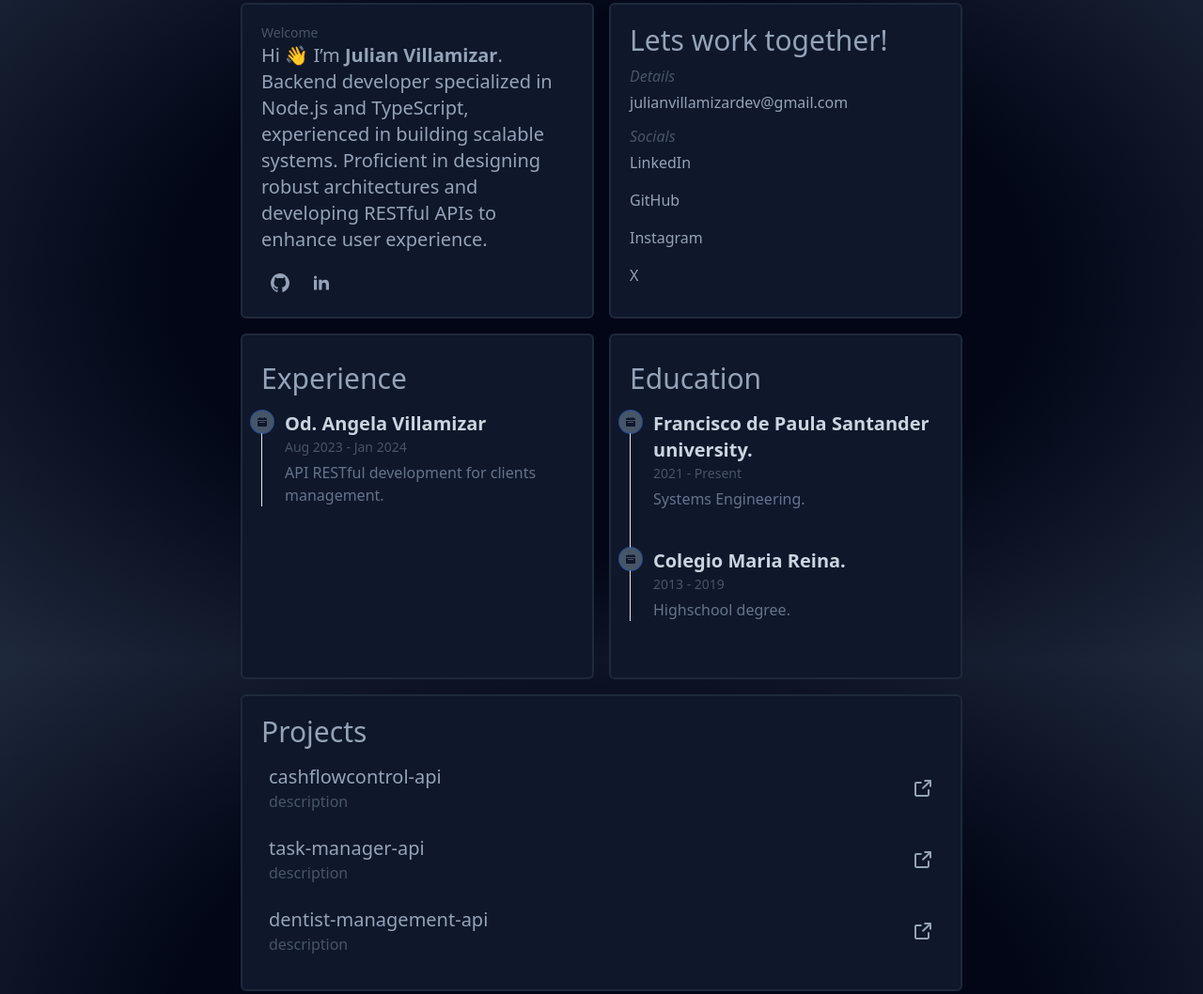
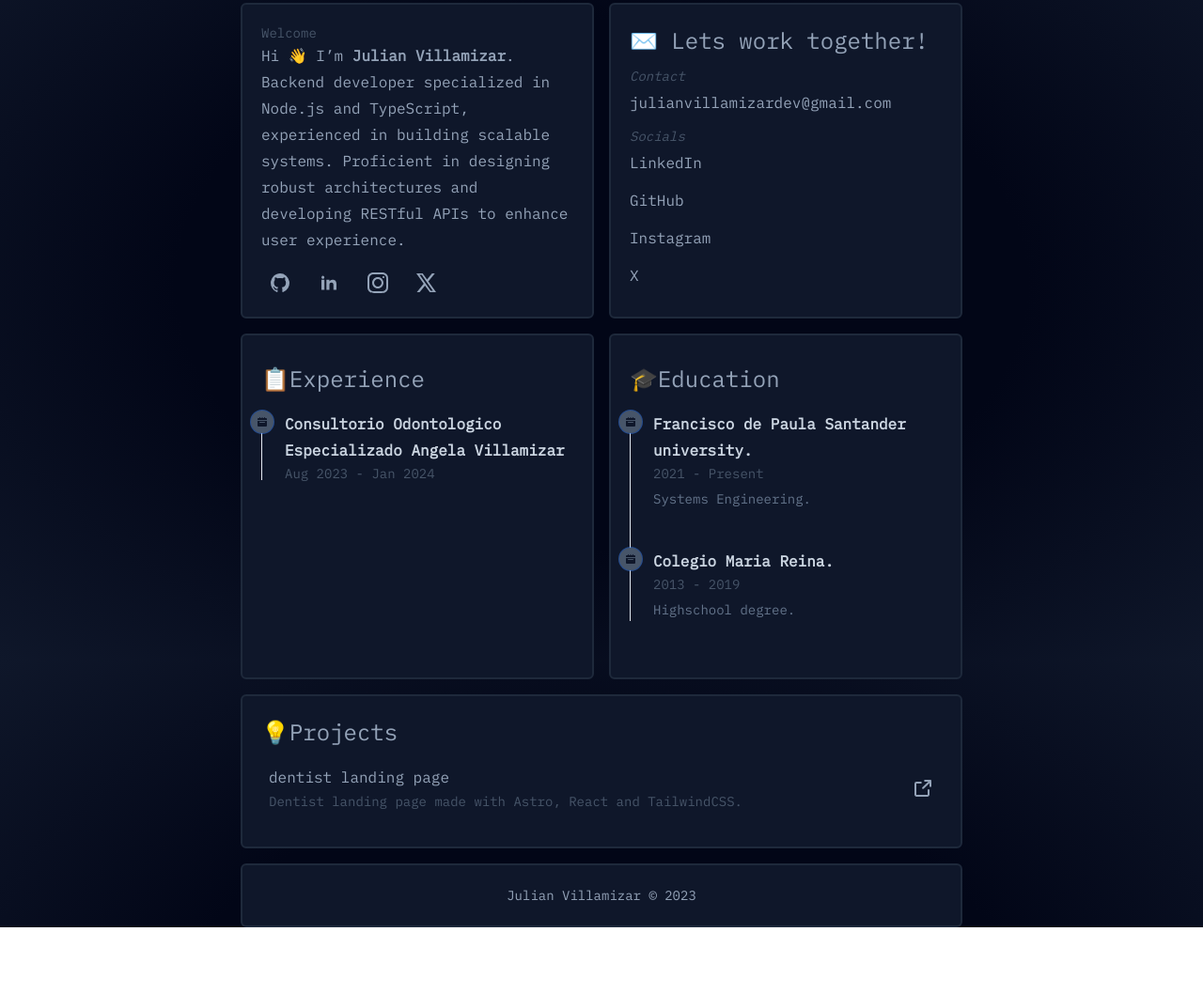
Before and after one commit to JulianVillamizarDev/portfolio, an Astro site: page / in a window 1280 px wide. Shown: the part 97-1155 px from the top of the page at 94% size. After the commit the page ends 1084 px from the top, so only its background shows below. Built offline with nearby package versions, Linux system fonts and the light colour scheme; Astro itself is replaced by a stand-in of ours.

Commit message:
projects data, responsive design and tailwind config updated

```diff
--- a/package.json
+++ b/package.json
@@ -12,6 +12,7 @@
   "dependencies": {
     "@astrojs/check": "^0.5.6",
     "@astrojs/tailwind": "^5.1.0",
+    "@fontsource/ibm-plex-mono": "^5.0.12",
     "astro": "^4.4.13",
     "astro-icon": "^1.1.0",
     "tailwindcss": "^3.4.1",
--- a/src/components/Card.astro
+++ b/src/components/Card.astro
@@ -1,9 +1,9 @@
 ---
 ---
-<div class="card overflow-hidden w-full h-full p-5 bg-primary-900 border-2 border-primary-800 rounded-md hover:bg-primary-800 duration-100">
+<div class="text-wrap overflow-hidden w-full h-full p-5 bg-primary-900 border-2 border-primary-800 rounded-md hover:border-primary-500 hover:shadow-md hover:shadow-primary-700 duration-100">
     <slot/>
 </div>
-
+<!--
 <style>
     .card:hover{
         animation: border-anm 2s infinite;
@@ -29,4 +29,4 @@
             border-left-color: #94a3b8;
         }
     }
-</style>
+</style> -->
--- a/src/components/Link.astro
+++ b/src/components/Link.astro
@@ -13,13 +13,16 @@
 
 const styles = {
     'primary': 'px-2 py-1 text-primary-400 hover:text-primary-500 hover:bg-primary-900',
-    'secondary': 'px-0 py-1 text-primary-400 hover:text-primary-200'
+    'secondary': 'px-0 py-1 text-primary-400 hover:text-primary-200 hover:underline'
 };
 ---
 
-<a href={link} class={`text-md rounded-md ${styles[style] } duration-150 flex items-center justify-between gap-2 ${additionalStyles}`}>
+<a href={link} target="_blank" class={`text-md rounded-md ${styles[style] } duration-150 flex items-center justify-between gap-2 ${additionalStyles}`}>
     {
         icon? (<Icon name={icon}/>): ''
     }
-    {text}
+    <span class="inline-block overflow-hidden">
+        {text}
+    </span>
+
 </a>
--- a/src/components/Project.astro
+++ b/src/components/Project.astro
@@ -9,10 +9,10 @@
 
 const { title, description, href } = Astro.props;
 ---
-<div class="group flex justify-between items-center my-2 p-2 hover:bg-primary-700 rounded-md hover:scale-105 duration-100">
+<a class="group flex justify-between items-center my-2 p-2 hover:bg-primary-700 rounded-md duration-100" href={href}>
     <div>
         <h3 class="text-primary-400"> { title }</h3>
         <p class="text-primary-600 group-hover:text-primary-500">{ description }</p>
     </div>
-    <a class="text-primary-400 text-lg hover:scale-110" href={ href }> <Icon name='external-link'/></a>
-</div>
+    <p class="text-primary-400 text-lg hover:scale-110"> <Icon name='external-link'/></p>
+</a>
--- a/src/layouts/Layout.astro
+++ b/src/layouts/Layout.astro
@@ -1,4 +1,6 @@
 ---
+import '@fontsource/ibm-plex-mono';
+
 interface Props {
 	title: string;
 }
@@ -16,37 +18,40 @@
 		<meta name="generator" content={Astro.generator} />
 		<title>{title}</title>
 	</head>
-	<body class="h-screen bg-[radial-gradient(ellipse_at_center,_var(--tw-gradient-stops))] from-primary-950 via-primary-950 to-primary-800">
+	<body class="h-screen bg-[radial-gradient(ellipse_at_center,_var(--tw-gradient-stops))] from-primary-950 via-primary-950 to-primary-900">
 		<slot />
 	</body>
 </html>
 
 <style is:global>
+	body {
+		font-family: 'IBM Plex Mono', monospace;
+	}
  	h1{
-		font-size: 1.875rem;
+		font-size: 1.5rem;
 		line-height: 2.25rem;
 	}
 	h2{
-		font-size: 1.5rem;
+		font-size: 1.25rem;
 		line-height: 2rem;
 	}
 	h3{
-		font-size: 1.25rem;
+		font-size: 1rem;
 		line-height: 1.75rem;
 	}
 
 	p, h4{
-		font-size: 1rem;
+		font-size: 0.875rem;
 		line-height: 1.5rem;
 	}
 
 	h5{
-		font-size: 0.875rem;
+		font-size: 0.75rem;
 		line-height: 1.25rem;
 	}
 
 	h6{
-		font-size: 0.75rem;
+		font-size: 0.65rem;
 		line-height: 1.1rem;
 	}
 </style>
--- a/src/lib/constants.ts
+++ /dev/null
@@ -1,67 +0,0 @@
-export const educationTimeline = [
-	{
-		title: 'Francisco de Paula Santander university.',
-		date: '2021 - Present',
-		description: 'Systems Engineering.'
-	},
-	{
-		title: 'Colegio Maria Reina.',
-		date: '2013 - 2019',
-		description: 'Highschool degree.'
-	}
-];
-
-export const experienceTimeline = [
-	{
-		title: 'Od. Angela Villamizar',
-		date: 'Aug 2023 - Jan 2024',
-		description: 'API RESTful development for clients management.'
-	},
-];
-
-export const projects = [
-	{
-		title: 'cashflowcontrol-api',
-		description: 'description',
-		href: '#'
-	},
-	{
-		title: 'task-manager-api',
-		description: 'description',
-		href: '#'
-	},{
-		title: 'dentist-management-api',
-		description: 'description',
-		href: '#'
-	},
-];
-
-export const links = [
-    {
-        text: '',
-        icon: 'github',
-    },
-    {
-        text: '',
-        icon: 'linkedin',
-    },
-];
-
-export const socials = [
-    {
-        text: 'LinkedIn',
-        href: '#',
-    },
-    {
-        text: 'GitHub',
-        href: '#',
-    },
-    {
-        text: 'Instagram',
-        href: '#',
-    },
-    {
-        text: 'X',
-        href: '#',
-    },
-];
--- a/src/pages/index.astro
+++ b/src/pages/index.astro
@@ -4,10 +4,10 @@
 import Timeline from '../components/Timeline.astro';
 import Project from '../components/Project.astro'
 import Layout from '../layouts/Layout.astro';
-import { educationTimeline, experienceTimeline, projects, socials, links } from '../lib/constants';
+import { educationTimeline, experienceTimeline, projects, socials } from '../utils/data';
 ---
 
-<Layout title="Welcome to Astro.">
+<Layout title="🚀 Julian Villamizar">
 	<div class="w-full h-full flex items-center justify-center">
 		<main class="px-4 lg:px-0 lg:w-3/5 h-3/4 grid gap-4 2xl:grid-cols-8 2xl:grid-rows-8 lg:grid-cols-2">
 			<div class="2xl:col-span-6 2xl:row-span-3">
@@ -19,8 +19,8 @@
 						</h3>
 						<div class="mt-4 flex gap-1">
 							{
-								links.map( link => (
-									<Link text={link.text} style='primary' icon={link.icon} additionalStyles='text-2xl'/>
+								socials.map( link => (
+									<Link text='' link={link.href} style='primary' icon={link.icon} additionalStyles='text-2xl'/>
 								))
 							}
 					</div>
@@ -31,7 +31,7 @@
 			<div class="2xl:col-span-2 2xl:row-span-3 lg:col-span-1">
 				<Card>
 					<Timeline
-					title='Experience'
+					title='📋Experience'
 					obj={ experienceTimeline }
 					/>
 				</Card>
@@ -39,16 +39,16 @@
 			<div class="2xl:col-span-2 2xl:row-span-5 2xl:col-start-7 2xl:row-start-4 lg:col-span-1">
 				<Card>
 					<Timeline
-					title='Education'
+					title='🎓Education'
 					obj={ educationTimeline }
 					/>
 				</Card>
 			</div>
 			<div class="2xl:col-span-2 2xl:row-span-5 lg:col-start-2 lg:row-start-1">
 				<Card>
-					<h1 class="text-primary-400">Lets work together!</h1>
+					<h1 class="text-primary-400">✉️ Lets work together!</h1>
 					<div class="my-2">
-						<h4 class="text-primary-600 italic">Details</h4>
+						<h4 class="text-primary-600 italic">Contact</h4>
 						<Link text='julianvillamizardev@gmail.com' link='mailto:julianvillamizardev@gmail.com' style='secondary'/>
 					</div>
 					<div class="my-2">
@@ -65,7 +65,7 @@
 			</div>
 			<div class="2xl:col-span-4 2xl:row-span-4 lg:col-span-2">
 				<Card>
-					<h1 class="text-primary-400">Projects</h1>
+					<h1 class="text-primary-400">💡Projects</h1>
 					<ul>
 						{
 							projects.map( project => (
--- /dev/null
+++ b/src/utils/data.ts
@@ -0,0 +1,51 @@
+export const educationTimeline = [
+	{
+		title: 'Francisco de Paula Santander university.',
+		date: '2021 - Present',
+		description: 'Systems Engineering.'
+	},
+	{
+		title: 'Colegio Maria Reina.',
+		date: '2013 - 2019',
+		description: 'Highschool degree.'
+	}
+];
+
+export const experienceTimeline = [
+	{
+		title: 'Consultorio Odontologico Especializado Angela Villamizar',
+		date: 'Aug 2023 - Jan 2024',
+		description: ''
+	},
+];
+
+export const projects = [
+	{
+		title: 'dentist landing page',
+		description: "Dentist landing page made with Astro, React and TailwindCSS.",
+		href: 'https://odangelavillamizar.vercel.app/',
+	},
+];
+
+export const socials = [
+    {
+        text: 'LinkedIn',
+        icon: 'github',
+		href: 'https://github.com/JulianVillamizarDev'
+    },
+    {
+        text: 'GitHub',
+        icon: 'linkedin',
+		href: 'https://www.linkedin.com/in/julian-villamizar-a0a94526a'
+    },
+	{
+        text: 'Instagram',
+		icon: 'instagram',
+        href: 'https://www.linkedin.com/in/julian-villamizar-a0a94526a',
+    },
+    {
+        text: 'X',
+		icon: 'x',
+        href: 'https://www.linkedin.com/in/julian-villamizar-a0a94526a',
+    },
+];
--- a/tailwind.config.mjs
+++ b/tailwind.config.mjs
@@ -1,6 +1,6 @@
 /** @type {import('tailwindcss').Config} */
 export default {
-	content: ['./src/**/*.{astro,html,js,jsx,md,mdx,svelte,ts,tsx,vue}'],
+	content: ['./src/**/*.{astro,html,js,jsx,md,mdx,svelte,ts,tsx,vue,svg}'],
 	theme: {
 		extend: {},
 		colors: {
```
Also changed, not shown: src/icons/instagram.svg (added), 1 other file.
